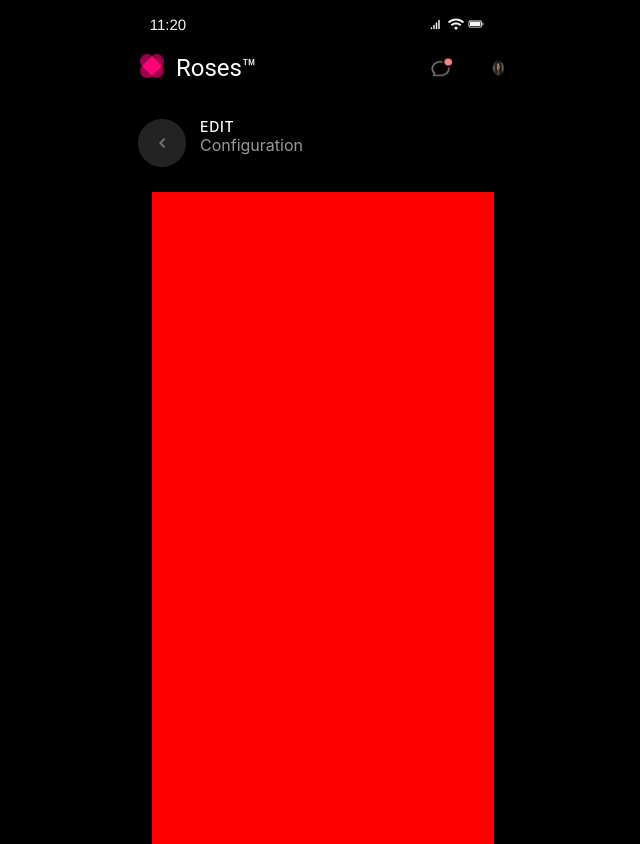
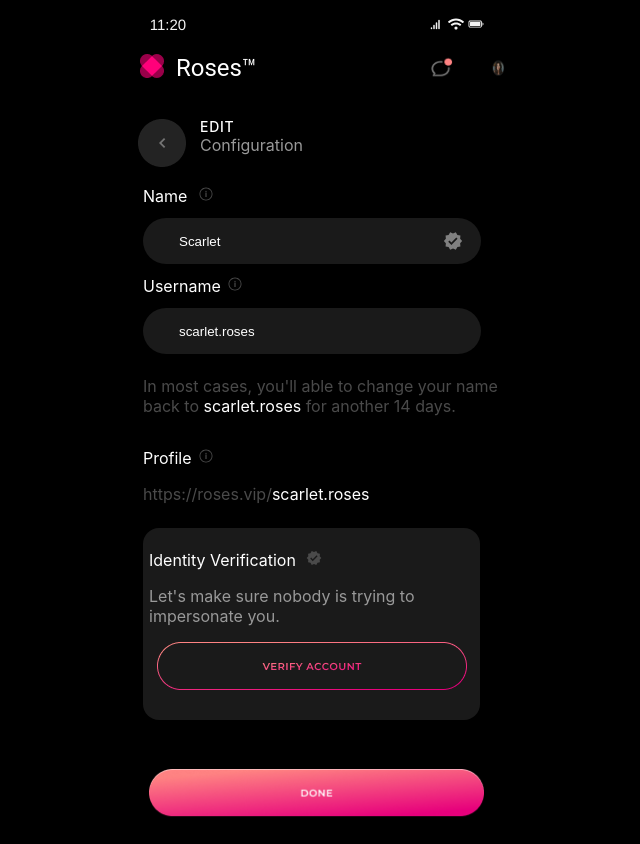
Before and after one commit to BlackSheep1337/XXIII, a React (Create React App) app: page /profile-configuration in a window 1280 px wide. Shown: the whole page, without its empty margins (317-957 px from the left). Built offline with nearby package versions, Linux system fonts and the light colour scheme.

Commit message:
configure profile configuration

```diff
--- a/src/App.tsx
+++ b/src/App.tsx
@@ -11,7 +11,7 @@
       <div className="App">
         <Header />
         <Routes>
-          <Route path="/tabs" element={<Tabs />} />
+          <Route path="/" element={<Tabs />} />
           <Route path="/profile-configuration" element={<ProfileConfiguration />} />
         </Routes>
       </div>
--- a/src/Components/Header/Header.tsx
+++ b/src/Components/Header/Header.tsx
@@ -40,7 +40,7 @@
                 </div>
             </div>
         <div className='page-titles'>
-        <Link to={location.pathname === '/profile-configuration' ? '/tabs' : '/profile-configuration'}>
+        <Link to={location.pathname === '/profile-configuration' ? '/' : '/profile-configuration'}>
             <button className='left-button'>
             <img src={ButtonLeft} alt="Button left" />
             </button>
--- a/src/Components/ProfileConfiguration/ProfileConfiguration.tsx
+++ b/src/Components/ProfileConfiguration/ProfileConfiguration.tsx
@@ -1,9 +1,51 @@
 import './styles/styles.css'
+import { IoIosInformationCircleOutline } from "react-icons/io";
+import { MdVerified } from "react-icons/md";
+
+import ButtonImage from '../assets/Button.png';
+import FooterButton from '../assets/FooterButton.png';
+
+
 
 function ProfileConfiguration() {
+    const name = 'Scarlet';
+    const userName = 'scarlet.roses';
+
     return (
         <section className='config-container'>
+            <form action="">
+                <label htmlFor="">Name <span className='icon'><IoIosInformationCircleOutline /></span></label>
 
+                <div className="input-icon-container">
+                    <MdVerified className="input-icon" />
+                    <input className='input-text' value={name} type="text" />
+                </div>
+
+
+                <label htmlFor="">Username<span className='icon'><IoIosInformationCircleOutline /></span></label>
+                <input value={userName} type="text" />
+
+                <div className='config-info'>
+                    <p className='info'>In most cases, you'll able to change your name back to <span>{userName}</span> for another 14 days.</p>
+                </div>
+            </form>
+
+            <div className='config-info'>
+                <p>Profile<span className='icon'><IoIosInformationCircleOutline /></span></p>
+                <p className='info'>https://roses.vip/<span>{userName}</span></p>
+            </div>
+
+            <div className='config-identity'>
+                <p>Identity Verification <span className='icon'><MdVerified /></span></p>
+                <span>Let's make sure nobody is trying to impersonate you.</span>
+                <button>
+                    <img src={ButtonImage} alt="" />
+                </button>
+            </div>
+
+            <div className='config-footer'>
+                <button><img src={FooterButton} alt="" /></button>
+            </div>
         </section>
     )
 }
--- a/src/Components/ProfileConfiguration/styles/styles.css
+++ b/src/Components/ProfileConfiguration/styles/styles.css
@@ -1,12 +1,83 @@
 .config-container {
+    margin-top: 70px;
+    width: 360px;
+    height: 650px;
+    padding: 8px;
+    overflow: auto;
+}
+
+.config-container form {
     display: flex;
     flex-direction: column;
+    gap: 6px;
+}
+
+.config-container label {
+    margin-top: 6px;
+    margin-bottom: 6px;
+}
+
+.config-container form input {
+    height: 22px;
+    width: 290px;
+    background-color: #1A1A1A;
+    padding: 12px 12px 12px 36px;
+    border-radius: 24px;
+    border: none;
+    color: white;
+}
+
+.config-container .icon {
+    margin-left: 6px;
+    color: #4A4A4A;
+}
+
+.input-icon-container .input-icon {
+    left: 300px;
+}
+
+.config-container .info {
+    color: #4A4A4A;
+}
+
+.config-info span {
+    color: white;
+}
+
+.config-identity {
     background-color: red;
-    width: 342px;
-    height: 674px;
-    margin-top: 90px;
-    top: 170px;
-    left: 24px;
-    gap: 24px;
-    opacity: 0px;
 }
+
+.config-identity {
+    display: flex;
+    flex-direction: column;
+    width: 325px;
+    height: 180px;
+    margin-top: 24px;
+    padding: 6px;
+    background-color:#1A1A1A;
+    border-radius: 16px 16px 16px 16px;
+}
+
+.config-identity span {
+    color: #999999;
+}
+
+.config-identity button {
+    margin-top: 15px;
+    background-color: #1A1A1A;
+    border: none;
+}
+
+.config-footer button {
+    margin-top: 24px;
+    background-color: black;
+    border: none;
+}
+
+.config-footer button img {
+    margin-top: 24px;
+    width: 335px;
+    background-color: black;
+    border: none;
+}
```
Also changed, not shown: src/Components/assets/Button.png (added), src/Components/assets/FooterButton.png (added).
